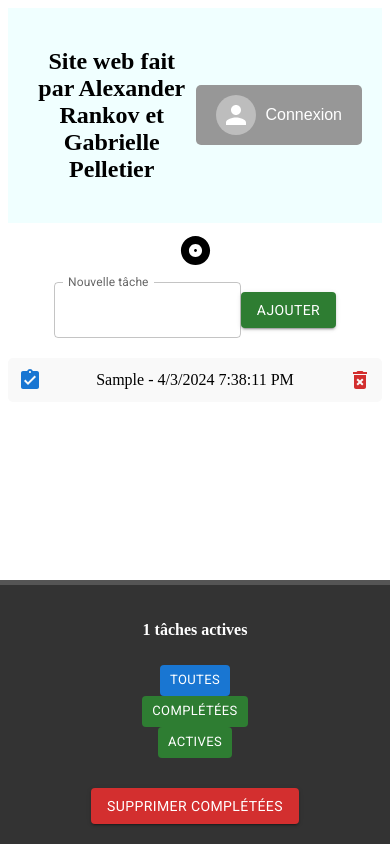
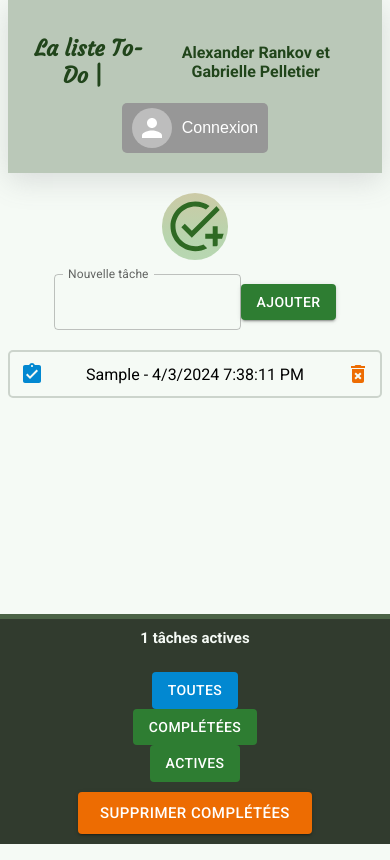
Before and after one commit to TheCannon22/Site-Web-To-do-list, a React (Vite) app: page / in a window 390 px wide. Both pictures are taken after typing "Sample" into the empty fields and a click on the button "AJOUTER". Built offline with nearby package versions, Linux system fonts and the light colour scheme.

Commit message:
Ajout du design et style du site, adaptable pour mobile

```diff
--- a/index.html
+++ b/index.html
@@ -1,15 +1,21 @@
-<!doctype html>
+<!DOCTYPE html>
 <html lang="fr">
   <head>
     <meta charset="utf-8" />
     <!-- Polices Roboto et Roboto Slab : vous pouvez modifier ce choix à votre goût -->
-    <link rel="preconnect" href="https://fonts.googleapis.com">
-    <link rel="preconnect" href="https://fonts.gstatic.com" crossorigin>
-    <link href="https://fonts.googleapis.com/css2?family=Roboto+Slab:wght@400;700&family=Roboto:wght@400;700&display=swap" rel="stylesheet">
+    <link rel="preconnect" href="https://fonts.googleapis.com" />
+    <link rel="preconnect" href="https://fonts.gstatic.com" crossorigin />
+    <link
+      href="https://fonts.googleapis.com/css2?family=Courgette&family=Roboto+Slab:wght@100..900&family=Roboto:ital,wght@0,100;0,300;0,400;0,500;0,700;0,900;1,100;1,300;1,400;1,500;1,700;1,900&display=swap"
+      rel="stylesheet"
+    />
     <!-- Remplacer le fichier d'image favicon par celui correspondant à votre appli -->
     <link rel="icon" href="/favicon.png" />
     <meta name="viewport" content="width=device-width, initial-scale=1" />
-    <meta name="description" content="Ceci est un TP fait par Alexander Rankov et Gabrielle Pelletier. On a comme tâche de créer un site de to-do liste comme un aide-mémoire" />
+    <meta
+      name="description"
+      content="Ceci est un TP fait par Alexander Rankov et Gabrielle Pelletier. On a comme tâche de créer un site de to-do liste comme un aide-mémoire"
+    />
     <title>To do list Rankov-Pelletier</title>
   </head>
   <body>
--- a/src/composants/Appli.scss
+++ b/src/composants/Appli.scss
@@ -1,5 +1,17 @@
+// Le root n'est pas fonctionnel mais je le garde pour avoir mes couleurs ici.
+
+.root {
+  --couleur-fond-fonce: #313b2e;
+  --couleur-vert-pale: #bac8b8;
+  --couleur-vert-fonce: #4b6346;
+  --couleur-blanc-pale: #f5faf5;
+  --couleur-gris-pale: #ccd4cc;
+}
+
 .Appli {
   display: flex;
   flex-direction: column;
   min-height: 100vh;
+
+  font-family: "Roboto", sans-serif;
 }
--- a/src/composants/Connexion.jsx
+++ b/src/composants/Connexion.jsx
@@ -1,12 +1,13 @@
-import React from 'react';
-import Avatar from '@mui/material/Avatar';
-import './Connexion.scss';
+import React from "react";
+import Avatar from "@mui/material/Avatar";
+import "./Connexion.scss";
 
 function Connexion() {
   return (
     <header className="Connexion">
       <div className="contenu-au-milieu">
-        <h2>Site web fait par Alexander Rankov et Gabrielle Pelletier</h2>
+        <h1>La liste To-Do | &nbsp;</h1>
+        <h3> Alexander Rankov et Gabrielle Pelletier</h3>
       </div>
       <div className="bouton-login">
         <button className="bouton-connexion">
@@ -16,6 +17,6 @@ function Connexion() {
       </div>
     </header>
   );
-};
+}
 
 export default Connexion;
--- a/src/composants/Connexion.scss
+++ b/src/composants/Connexion.scss
@@ -3,7 +3,20 @@
   padding: 20px;
   display: flex;
   justify-content: space-between;
-  background-color: azure;
+  align-items: center;
+
+  background-color: #bac8b8;
+  color: #21451b;
+  box-shadow: rgba(100, 100, 111, 0.2) 0px 7px 29px 0px;
+
+  @media (max-width: 768px) {
+    flex-direction: column;
+  }
+}
+
+.contenu-au-milieu {
+  display: flex;
+  flex-direction: row;
   align-items: center;
 }
 
@@ -19,10 +32,14 @@
   border: none;
   cursor: pointer;
   transition: background-color 0.3s ease;
+
+  @media (max-width: 768px) {
+    padding: 5px 10px;
+  }
 }
 
 .bouton-connexion:hover {
-  background-color: #0056b3;
+  background-color: #356828;
 }
 
 .bouton-connexion .MuiAvatar-root {
@@ -41,3 +58,13 @@
     padding: 8px 16px;
   }
 }
+
+// À vérifier si c'est correct, le h1 sert du nom du site / le logo
+h1 {
+  font-family: "Courgette", cursive;
+  font-size: clamp(1.375rem, 0.75rem + 2vi, 2rem);
+}
+
+h3 {
+  font-size: clamp(1rem, 0.375rem + 2vi, 1.625rem);
+}
--- a/src/composants/Footer.jsx
+++ b/src/composants/Footer.jsx
@@ -4,22 +4,24 @@ import "./Footer.scss";
 
 function Footer({ taches, setTaches, setFiltre }) {
   const [tachesActives, setTachesActives] = useState(0);
-  const [filtreActif, setFiltreActif] = useState('toutes');
+  const [filtreActif, setFiltreActif] = useState("toutes");
 
   useEffect(() => {
-    const nombreDeTachesActives = taches.filter(tache => !tache.complet).length;
+    const nombreDeTachesActives = taches.filter(
+      (tache) => !tache.complet
+    ).length;
     setTachesActives(nombreDeTachesActives);
   }, [taches]);
 
-  const filtrerTaches = filtre => {
+  const filtrerTaches = (filtre) => {
     setFiltre(filtre);
     setFiltreActif(filtre);
   };
 
   const supprimerTachesCompletes = () => {
-    const nouvellesTaches = taches.filter(tache => !tache.complet);
+    const nouvellesTaches = taches.filter((tache) => !tache.complet);
     setTaches(nouvellesTaches);
-    localStorage.setItem('taches', JSON.stringify(nouvellesTaches));
+    localStorage.setItem("taches", JSON.stringify(nouvellesTaches));
   };
 
   return (
@@ -29,36 +31,37 @@ function Footer({ taches, setTaches, setFiltre }) {
       </p>
       <div className="boutons-footer">
         <Button
-          size="small"
+          size="medium"
           variant="contained"
           disableElevation
-          color={filtreActif === 'toutes' ? "primary" : "success"}
-          onClick={() => filtrerTaches('toutes')}
+          color={filtreActif === "toutes" ? "info" : "success"}
+          onClick={() => filtrerTaches("toutes")}
         >
           Toutes
         </Button>
         <Button
-          size="small"
+          size="medium"
           variant="contained"
           disableElevation
-          color={filtreActif === 'completes' ? "primary" : "success"}
-          onClick={() => filtrerTaches('completes')}
+          color={filtreActif === "completes" ? "info" : "success"}
+          onClick={() => filtrerTaches("completes")}
         >
           Complétées
         </Button>
         <Button
-          size="small"
+          size="medium"
           variant="contained"
           disableElevation
-          color={filtreActif === 'actives' ? "primary" : "success"}
-          onClick={() => filtrerTaches('actives')}
+          color={filtreActif === "actives" ? "info" : "success"}
+          onClick={() => filtrerTaches("actives")}
         >
           Actives
         </Button>
       </div>
       <div className="supprimer">
         <Button
-          color="error"
+          size="large"
+          color="warning"
           variant="contained"
           onClick={supprimerTachesCompletes}
         >
--- a/src/composants/Footer.scss
+++ b/src/composants/Footer.scss
@@ -1,9 +1,11 @@
 .Footer {
   width: 100%;
-  border-top: 5px solid rgb(85, 85, 85);
-  background-color: #333;
-  color: #fff;
-  padding: 20px;
+  border-top: 5px solid #4b6346;
+  background-color: #313b2e;
+  color: #f5faf5;
+  box-shadow: none;
+
+  padding: 10px;
   text-align: center;
   position: fixed;
   bottom: 0;
@@ -16,6 +18,7 @@
     justify-content: space-between;
     align-items: center;
     flex-direction: row;
+    box-shadow: rgba(100, 100, 111, 0.2) 0px 7px 29px 0px;
   }
 }
 
@@ -37,4 +40,17 @@
   @media (min-width: 768px) {
     margin-top: 0;
   }
+
+  @media (max-width: 768px) {
+    margin-top: 0;
+  }
 }
+
+// Pour que les tâches actives soient plus grandes
+p {
+  font-size: clamp(0.938rem, 0.75rem + 0.6vi, 1.125rem);
+
+  @media (max-width: 768px) {
+    margin-top: 0;
+  }
+}
--- a/src/composants/Header.jsx
+++ b/src/composants/Header.jsx
@@ -1,13 +1,14 @@
 import React from "react";
-import AlbumIcon from '@mui/icons-material/Album';
+import AlbumIcon from "@mui/icons-material/Album";
+import AddTaskIcon from "@mui/icons-material/AddTask";
 import "./Header.scss";
 
 function Header() {
   return (
     <header className="Header">
-      <AlbumIcon className="icone-message" fontSize="large">
-        Forum
-      </AlbumIcon>
+      <AddTaskIcon className="icone" fontSize="large">
+        TaskIcon
+      </AddTaskIcon>
     </header>
   );
 }
--- a/src/composants/Header.scss
+++ b/src/composants/Header.scss
@@ -1,6 +1,66 @@
 .Header {
   width: 100%;
-  background-color: #fff;
-  padding: 10px;
+  padding: 20px 10px 10px 10px;
   text-align: center;
 }
+
+.icone {
+  font-size: 60pt !important;
+
+  @media (max-width: 768px) {
+    font-size: 50pt !important;
+  }
+
+  color: #2e6923;
+
+  padding: 1%;
+  border-radius: 50px;
+
+  background: linear-gradient(
+    0deg,
+    #d8eed9,
+    #a0cbd7,
+    #bbdbbd,
+    #b7d5ae,
+    #ddc19f
+  );
+  background-size: 500% 500%;
+
+  -webkit-animation: AnimationName 10s ease-in-out infinite;
+  -moz-animation: AnimationName 10s ease-in-out infinite;
+  animation: AnimationName 10s ease-in-out infinite;
+}
+
+@-webkit-keyframes AnimationName {
+  0% {
+    background-position: 26% 0%;
+  }
+  50% {
+    background-position: 75% 100%;
+  }
+  100% {
+    background-position: 26% 0%;
+  }
+}
+@-moz-keyframes AnimationName {
+  0% {
+    background-position: 26% 0%;
+  }
+  50% {
+    background-position: 75% 100%;
+  }
+  100% {
+    background-position: 26% 0%;
+  }
+}
+@keyframes AnimationName {
+  0% {
+    background-position: 26% 0%;
+  }
+  50% {
+    background-position: 75% 100%;
+  }
+  100% {
+    background-position: 26% 0%;
+  }
+}
--- a/src/composants/ListeDesTaches.jsx
+++ b/src/composants/ListeDesTaches.jsx
@@ -1,55 +1,67 @@
-import React from 'react';
-import { Button } from '@mui/material';
-import DeleteForeverIcon from '@mui/icons-material/DeleteForever';
-import AssignmentTurnedInIcon from '@mui/icons-material/AssignmentTurnedIn';
-import { motion } from 'framer-motion';
-import './ListeDesTaches.scss';
+import React from "react";
+import { Button } from "@mui/material";
+import DeleteForeverIcon from "@mui/icons-material/DeleteForever";
+import AssignmentTurnedInIcon from "@mui/icons-material/AssignmentTurnedIn";
+import { motion } from "framer-motion";
+import "./ListeDesTaches.scss";
 
 function ListeDesTaches({ taches, setTaches, filtre }) {
-  const supprimerTache = id => {
-    const nouvellesTaches = taches.filter(tache => tache.id !== id);
+  const supprimerTache = (id) => {
+    const nouvellesTaches = taches.filter((tache) => tache.id !== id);
     setTaches(nouvellesTaches);
-    localStorage.setItem('taches', JSON.stringify(nouvellesTaches));
+    localStorage.setItem("taches", JSON.stringify(nouvellesTaches));
   };
 
-  const basculerEtatTache = id => {
-    const nouvellesTaches = taches.map(tache => {
+  const basculerEtatTache = (id) => {
+    const nouvellesTaches = taches.map((tache) => {
       if (tache.id === id) {
         return { ...tache, complet: !tache.complet };
       }
       return tache;
     });
     setTaches(nouvellesTaches);
-    localStorage.setItem('taches', JSON.stringify(nouvellesTaches));
+    localStorage.setItem("taches", JSON.stringify(nouvellesTaches));
   };
 
-  const tachesFiltrees = taches.filter(tache => {
-    if (filtre === 'toutes') return true;
-    if (filtre === 'completes') return tache.complet;
-    if (filtre === 'actives') return !tache.complet;
+  const tachesFiltrees = taches.filter((tache) => {
+    if (filtre === "toutes") return true;
+    if (filtre === "completes") return tache.complet;
+    if (filtre === "actives") return !tache.complet;
     return true;
   });
 
   return (
     <ul className="Liste-des-taches">
       {tachesFiltrees.length === 0 ? (
-        <li>Vous n'avez aucune tâche à faire</li>
+        <li>Vous n'avez aucune tâche ici! xP</li>
       ) : (
-        tachesFiltrees.map(tache => (
+        tachesFiltrees.map((tache) => (
           <motion.li
             key={tache.id}
             initial={{ opacity: 0, y: 20 }}
             animate={{ opacity: 1, y: 0 }}
-            transition={{ duration: 0.3, type: 'spring', stiffness: 100 }}
+            transition={{ duration: 0.3, type: "spring", stiffness: 100 }}
             className="tache-item"
           >
-            <AssignmentTurnedInIcon color="primary" variant="contained" onClick={() => basculerEtatTache(tache.id)}>
-              {tache.complet ? 'Incompléter' : 'Compléter'}
+            <AssignmentTurnedInIcon
+              color="info"
+              variant="contained"
+              onClick={() => basculerEtatTache(tache.id)}
+            >
+              {tache.complet ? "Incompléter" : "Compléter"}
             </AssignmentTurnedInIcon>
-            <span style={{ color: tache.complet ? 'green' : 'black' }}>
+            <span
+              style={{
+                color: tache.complet ? "#acb4ac" : "black",
+              }}
+            >
               {tache.texte} - {tache.date} {tache.heure}
             </span>
-            <DeleteForeverIcon color="error" variant="contained" onClick={() => supprimerTache(tache.id)}>
+            <DeleteForeverIcon
+              color="warning"
+              variant="contained"
+              onClick={() => supprimerTache(tache.id)}
+            >
               Supprimer
             </DeleteForeverIcon>
           </motion.li>
--- a/src/composants/ListeDesTaches.scss
+++ b/src/composants/ListeDesTaches.scss
@@ -1,21 +1,27 @@
 .Liste-des-taches {
   padding: 0;
   margin: 0 auto;
+  margin-bottom: 15%;
   list-style-type: none;
 
   @media (min-width: 768px) {
     max-width: 800px;
   }
+
+  @media (max-width: 768px) {
+    margin-bottom: 65%;
+  }
 }
 
-.Liste-des-taches>li {
+.Liste-des-taches > li {
   text-align: center;
 }
 
 .tache-item {
   width: 100%;
   padding: 10px;
-  background-color: #f9f9f9;
+  // background-color: #f2faf2;
+  border: 2px solid #ccd4cc;
   border-radius: 5px;
   margin-bottom: 10px;
   display: flex;
--- a/src/index.scss
+++ b/src/index.scss
@@ -1,3 +1,21 @@
-*, *::before, *::after {
+// Le root n'est pas fonctionnel mais je le garde pour avoir mes couleurs ici.
+
+.root {
+  --couleur-fond-fonce: #080c07;
+  --couleur-vert-pale: #bac8b8;
+  --couleur-vert-fonce: #103709;
+  --couleur-blanc-pale: #f5faf5;
+  --couleur-gris-pale: #ccd4cc;
+}
+
+*,
+*::before,
+*::after {
   box-sizing: border-box;
 }
+
+body {
+  margin-top: 0;
+  background-color: #f5faf5;
+  // margin: 0;
+}
```
